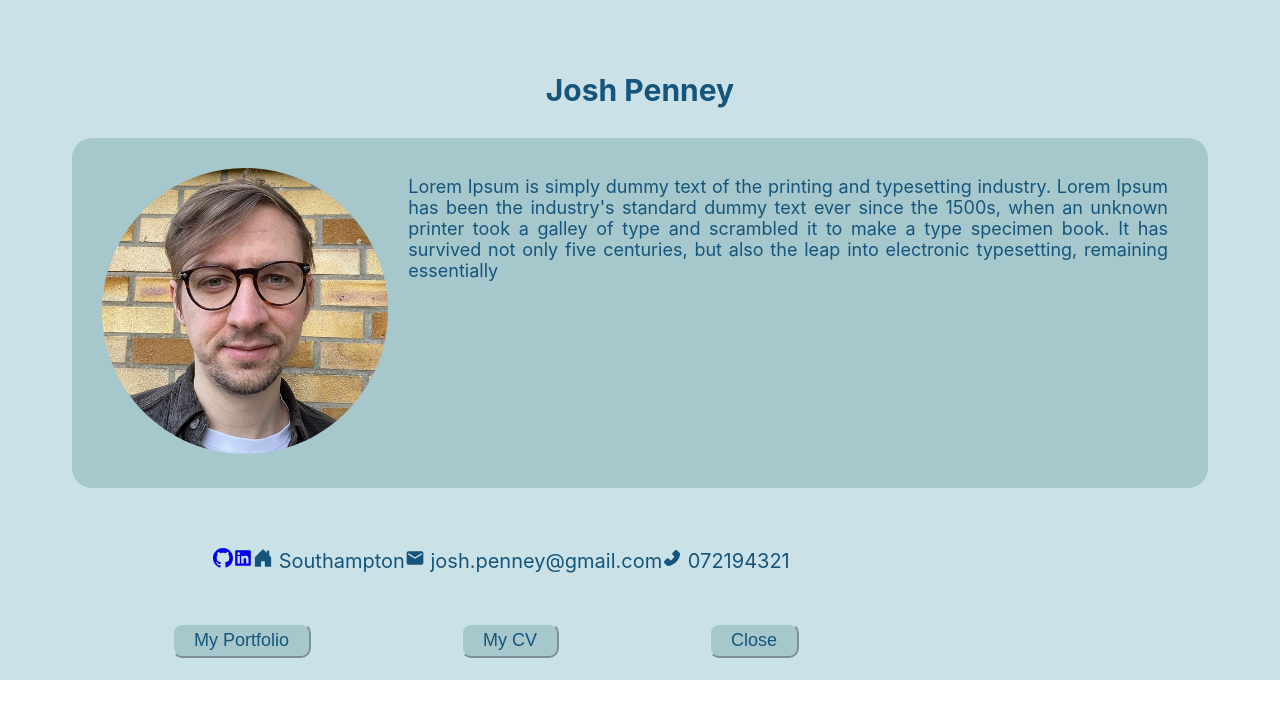
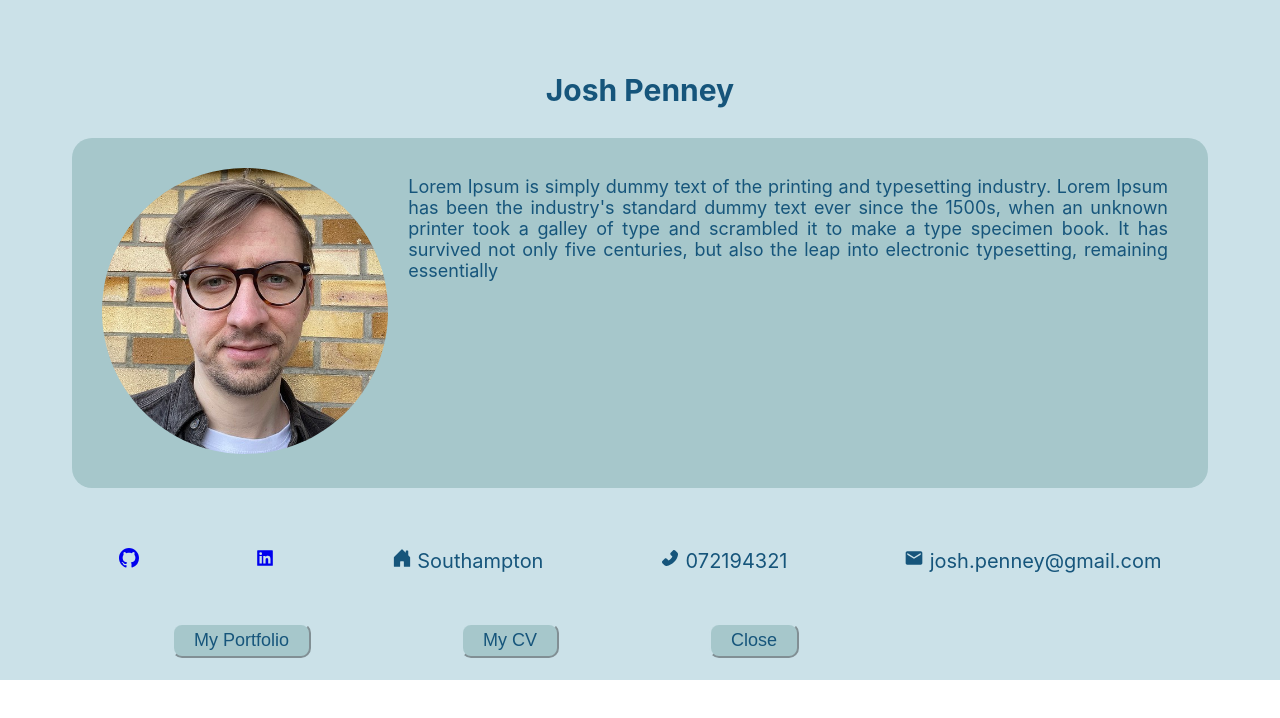
Before and after one commit to josh-p-git/josh-p-git.github.io, a React (Create React App) app: page /josh in a window 1280 px wide. Shown: the top 718 px of the page. Built offline with nearby package versions, Linux system fonts and the light colour scheme.

Commit message:
updated the icons creating a new component for each icon

```diff
--- a/src/components/Josh/Josh.css
+++ b/src/components/Josh/Josh.css
@@ -53,7 +53,7 @@
 .info-container {
   /* margin-left: 30%; */
   display: flex;
-  justify-content: center;
+  justify-content: space-evenly;
   font-size: 20px;
 }
 .buttons {
--- a/src/components/Josh/Josh.js
+++ b/src/components/Josh/Josh.js
@@ -1,7 +1,12 @@
 import './Josh.css';
 import ProfilePic from '../ProfilePic/ProfilePic'
 import josh from '../../images/Josh.svg'
-import Info from '../personalInfo/Info';
+
+import Email from '../personalInfo/Email';
+import House from '../personalInfo/House';
+import Linkedin from '../personalInfo/Linkedin';
+import Phone from '../personalInfo/Phone';
+import Git from '../personalInfo/Git';
 
 export default function Josh({ handlePortfolio, handleCV, toggleComponents, handleJosh }) {
   return (
@@ -28,11 +33,19 @@ export default function Josh({ handlePortfolio, handleCV, toggleComponents, hand
           </div>
 
           <div className='info-container'>
-            <Info
+            <Git
               git={"https://github.com/josh-p-git"}
+              />
+              <Linkedin
               linkedin={"https://www.linkedin.com/in/jpenneynl/"}
+              />
+              <House
               location={"Southampton"}
+              />
+              <Phone
               phone={"072194321"}
+              />
+              <Email
               email={"josh.penney@gmail.com"}
               />
             </div>
--- /dev/null
+++ b/src/components/personalInfo/Email.js
@@ -0,0 +1,17 @@
+import React from "react";
+import './Info.css'
+
+import { MdEmail } from 'react-icons/md';
+
+
+
+
+
+
+export default function Email({ email}) {
+    return (
+      <div className="info">
+          <MdEmail /> {email}
+			</div>
+    );
+  }
--- /dev/null
+++ b/src/components/personalInfo/Git.js
@@ -0,0 +1,19 @@
+import React from "react";
+import './Info.css'
+import { GoMarkGithub } from 'react-icons/go';
+import { AiFillLinkedin } from 'react-icons/ai';
+import { BsFillHouseDoorFill } from 'react-icons/bs';
+import { MdEmail } from 'react-icons/md';
+import { AiFillPhone } from 'react-icons/ai';
+
+
+
+
+
+export default function Git({ git}) {
+    return (
+      <div className="info">
+          <a className="link" target="_blank" rel="noopener noreferrer" href={git}><GoMarkGithub /></a>
+        </div>
+    );
+  }
--- /dev/null
+++ b/src/components/personalInfo/House.js
@@ -0,0 +1,15 @@
+import React from "react";
+import './Info.css'
+import { BsFillHouseDoorFill } from 'react-icons/bs';
+
+
+
+
+
+export default function House({ location}) {
+    return (
+      <div className="info">
+          <BsFillHouseDoorFill/> {location}
+      </div>
+    );
+  }
--- a/src/components/personalInfo/Info.css
+++ b/src/components/personalInfo/Info.css
@@ -3,10 +3,9 @@
   justify-content: space-between;
   align-items: center;
   margin-top: 40px;
-  margin-right: 30px;
   color: #16557B;
   /* below: to give space between items */
-  margin-inline-start: -20%;
+  /* margin-inline-start: -20%; */
 }
 
 .link:visited {
--- /dev/null
+++ b/src/components/personalInfo/Linkedin.js
@@ -0,0 +1,16 @@
+import React from "react";
+import './Info.css'
+import { AiFillLinkedin } from 'react-icons/ai';
+
+
+
+
+
+
+export default function Linkedin({ linkedin}) {
+    return (
+      <div className="info">
+          <a className="link" target="_blank" rel="noopener noreferrer" href={linkedin}><AiFillLinkedin /></a>
+        </div>
+    );
+  }
--- /dev/null
+++ b/src/components/personalInfo/Phone.js
@@ -0,0 +1,16 @@
+import React from "react";
+import './Info.css'
+
+import { AiFillPhone } from 'react-icons/ai';
+
+
+
+
+
+export default function Phone({ phone }) {
+    return (
+      <div className="info">
+          <AiFillPhone /> {phone}
+      </div>
+    );
+}
```
Also changed, not shown: src/App.js (indentation only).
